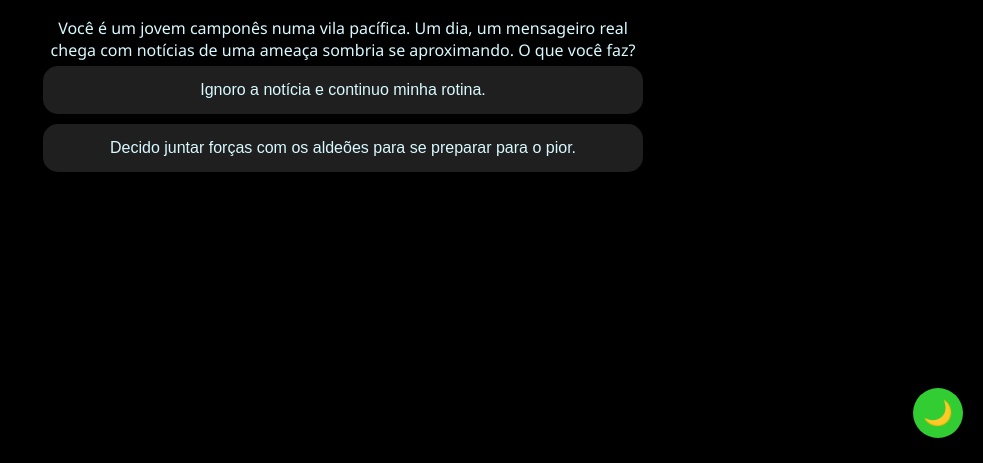
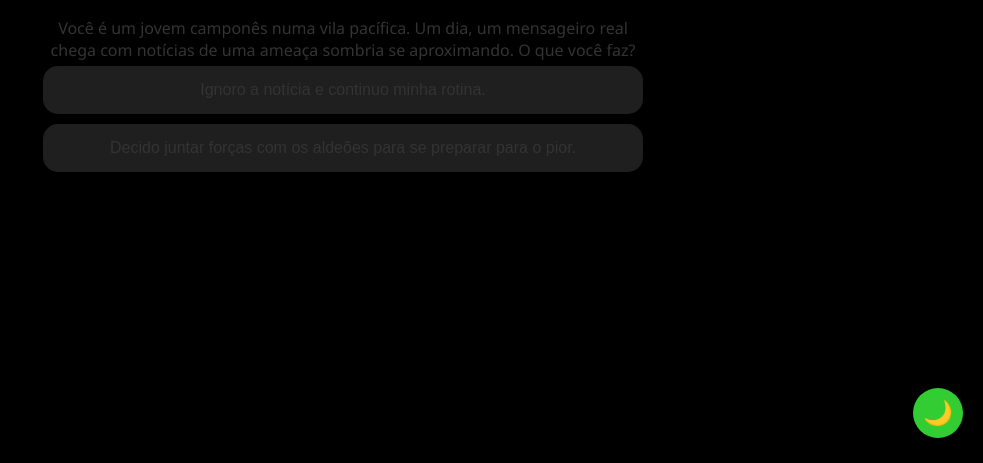
Before and after one commit to GabrielSumb/IA, a plain HTML site: page index.html in a window 1280 px wide. Shown: the part 337-800 px from the top of the page, without its empty margins (297-1280 px from the left). Drawn offline with Linux system fonts and the light colour scheme.

Commit message:
Update style.css

```diff
--- a/style.css
+++ b/style.css
@@ -3,7 +3,7 @@
     --cor-principal: #000000;
     --cor-secundaria: #1f1f1f;
     --cor-destaque: #32CD32;
-    --cor-texto: #D7F9FF;
+    --cor-texto: #333333;
 }
 
 body.tema-claro {
```
